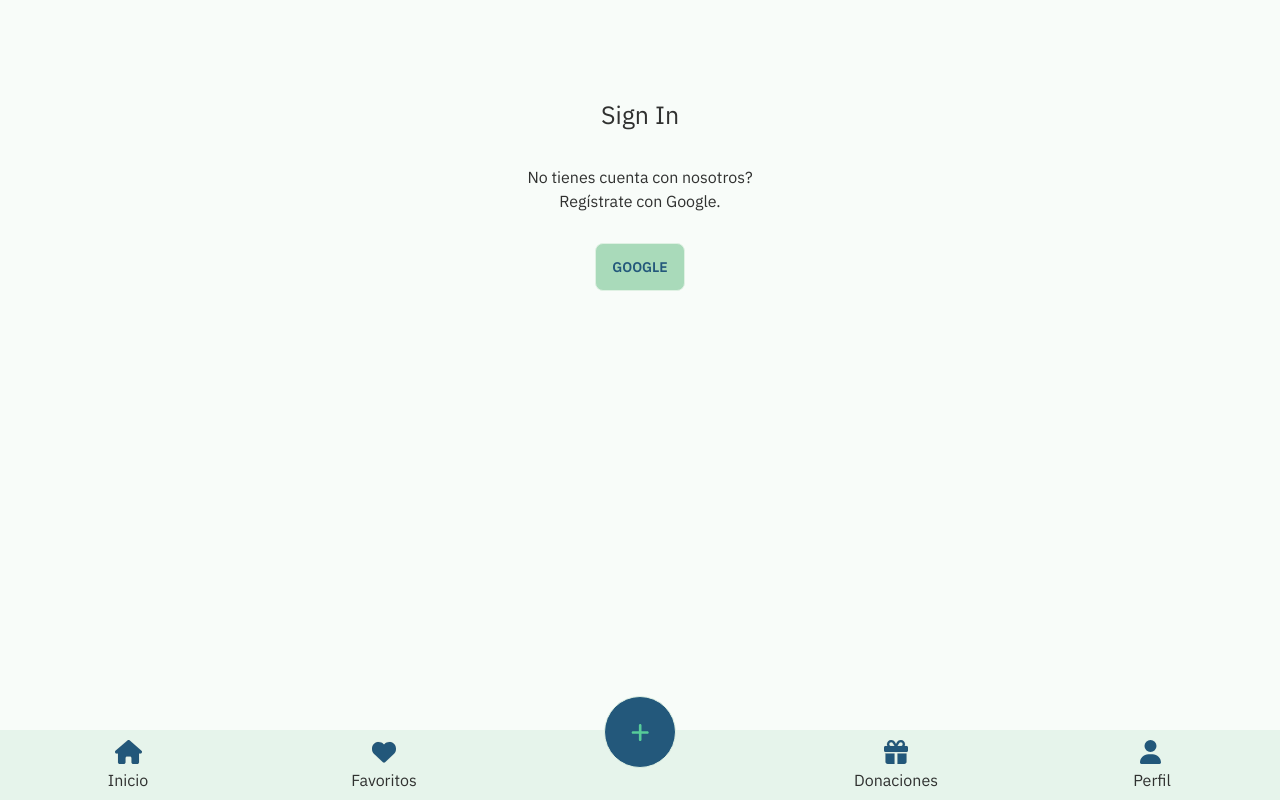
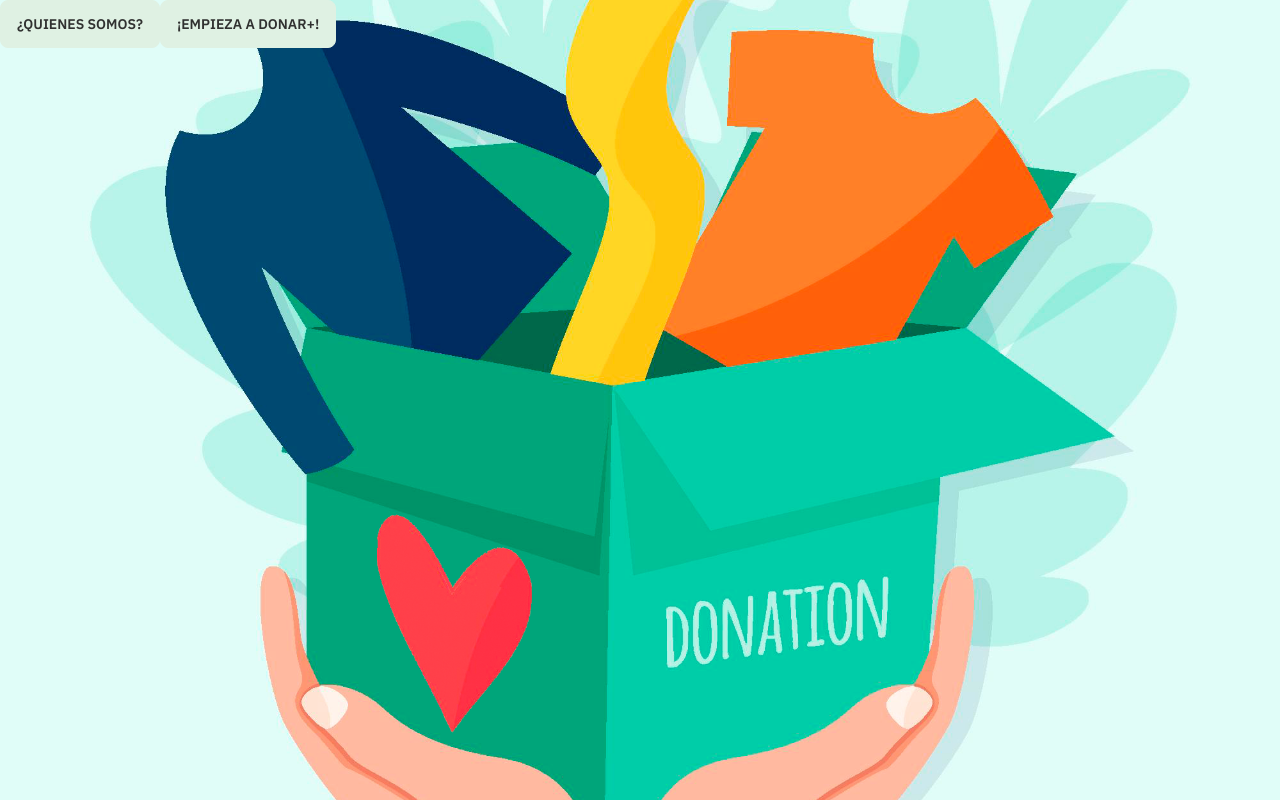
Before and after one commit to omiras/donapp, a React (Vite) app: page /splash in a window 1280 px wide. Before the commit this address led to /auth. Built offline with nearby package versions, Linux system fonts and the light colour scheme; no server answers; the database is empty.

Commit message:
update splash 14:26

```diff
--- a/src/js/layout.jsx
+++ b/src/js/layout.jsx
@@ -1,15 +1,16 @@
 import { BrowserRouter, Route, Routes } from "react-router-dom";
 
+import  SplashPage  from "./views/SplashPage";
 import Home from "./views/home";
 import injectContext, { Context } from "./store/appContext";
 import { Profile } from "./views/profile";
-
+import { Navigate } from "react-router-dom";
 import { Navbar } from "./component/navbar";
 import { NewDonation } from "./views/newdonation";
 import DetailView from "./views/detailView";
 import Auth from "./views/auth";
 import { useContext, useEffect } from "react";
-import { Navigate } from "react-router-dom";
+
 import { useState } from "react";
 import EditProfile from "./views/EditProfile";
 
@@ -17,6 +18,8 @@ const basename = import.meta.env.BASENAME || "";
 
 //create your first component
 const Layout = () => {
+  const [splash, SetSplash] = useState(false)
+
   const { store, actions } = useContext(Context);
   //loading usestate
   const [loading, setLoading] = useState(true);
@@ -42,6 +45,7 @@ const Layout = () => {
               {/* si la variable store.session tiene algún valor, significa que estamos logueados. En este apartado, vamos a mostrar todas las rutas a las que podemos acceder SIN estar logueados*/}
               {!store.session ? (
                 <>
+                  <Route path="/splash" element={<SplashPage />} />
                   <Route path="/" element={<Home />} />
                   <Route path="/product/:id" element={<DetailView />} />
                   <Route path="/auth" element={<Auth />} />
@@ -62,7 +66,8 @@ const Layout = () => {
             //navegar solo con login
           )}
         </Routes>
-        <Navbar />
+        {!splash ? "" : <Navbar />}
+
       </BrowserRouter>
     </div>
   );
--- /dev/null
+++ b/src/js/views/SplashPage.jsx
@@ -0,0 +1,31 @@
+import React from "react";
+import background from "../../assets/img/dona+_splash.png"
+
+
+
+
+function SplashPage() {
+
+
+
+
+
+    return (
+
+    <div style={{
+        backgroundImage: `url(${background})`,
+        backgroundSize: "cover",
+        backgroundRepeat: 'no-repeat',
+        backgroundPosition: 'center',
+        minHeight: "100vh",
+        }} className=" flex">
+        {/* <img></img> */}
+            <div className=" flex justify-end">
+                <button className="btn">¿Quienes somos?</button>
+                <button className="btn">¡Empieza a Donar+!</button>
+            </div>
+    </div>
+
+)}
+
+export default SplashPage;
--- a/src/js/views/profile.jsx
+++ b/src/js/views/profile.jsx
@@ -8,6 +8,7 @@ import { Link } from "react-router-dom";
 import DonationList  from "../component/donationList";
 
 export const Profile = () => {
+
   const { store, actions } = useContext(Context);
   console.log(store);
 
```
Also changed, not shown: src/assets/img/dona+_splash.png (added).
